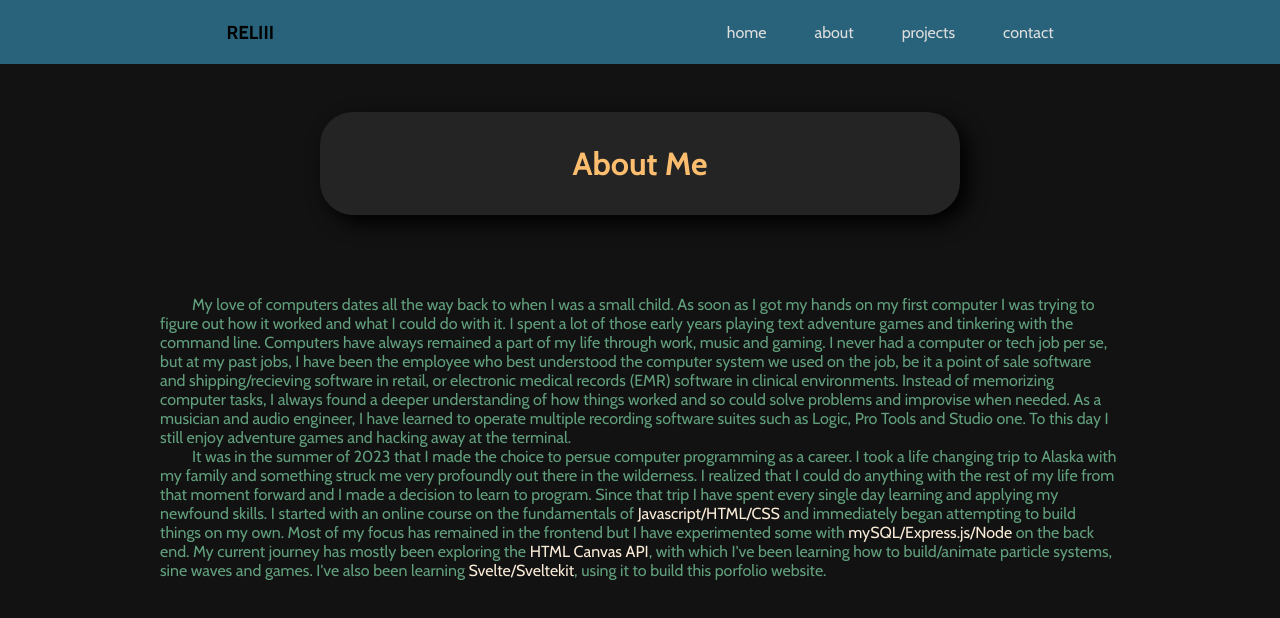
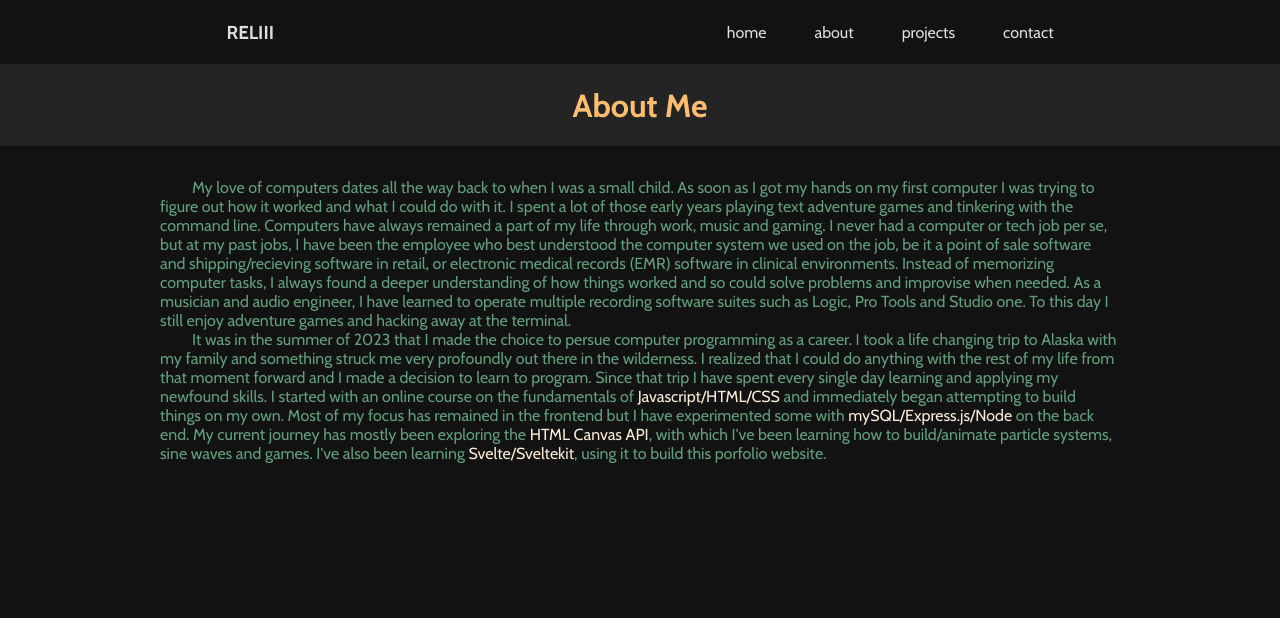
Before and after one commit to bobbythree/portfolio, a SvelteKit app: page /about in a window 1280 px wide. Shown: the top 618 px of the page. Built offline with nearby package versions, Linux system fonts and the light colour scheme.

Commit message:
UI improvements

```diff
--- a/src/lib/components/heading.svelte
+++ b/src/lib/components/heading.svelte
@@ -11,7 +11,6 @@
 
 <style>
   #container {
-    padding: 3rem;
     gap: 1rem;
     display: flex;
     flex-direction: column;
@@ -19,11 +18,10 @@
   }
 
   #heading-div {
-    width: 50vw;
+    width: 100vw;
     background-color: rgb(36, 36, 36);
-    padding: 1rem;
-    border-radius: 33px;
-    filter: drop-shadow(8px 8px 10px black);
+    padding: 0.35rem;
+
   }
 
   #heading {
--- a/src/routes/+layout.svelte
+++ b/src/routes/+layout.svelte
@@ -18,7 +18,7 @@
 <style>
 
   #nav-bar {
-    background-color: rgb(41, 99, 123);
+    background-color: #121212;
     color: rgb(221, 221, 221);
     display: flex;
     justify-content: space-around;
@@ -27,7 +27,7 @@
   }
 
   #nav-logo {
-    color: black;
+    color: rgb(221, 221, 221);
   }
 
   .nav-links {
--- a/src/routes/+page.svelte
+++ b/src/routes/+page.svelte
@@ -44,7 +44,8 @@
 
 
 </script>
-
+<div id="main-container">
+  <div id="content-container">
     <Typewriter interval=60>
       <h1 id="heading">Robert Edward Lewis III</h1>
     </Typewriter>
@@ -53,7 +54,13 @@
       <h2 id="subHeading">Frontend Programmer, Wielder of Javascript</h2>
     </Typewriter>
 
+    <div id="flower-div">
       <canvas bind:this={canvas} />
+    </div>
+  </div>
+
+</div>
+
 
 
 <style>
@@ -61,22 +68,37 @@
     color: rgb(250, 192, 117);
     /* text-align: center; */
     padding: 2rem;
+    padding-bottom: 0;
     --cursor-color: #121212;
   }
 
   #subHeading {
-    position: absolute;
-    top: 150px;
-    left: 0px;
+    padding-left: 2rem;
     color: rgb(189, 110, 149);
     font-weight: 200;
-    /* text-align: center; */
-    padding: 2rem;
-    padding-top: 0;
+
+  }
+
+  #main-container {
+    padding: 0 15vw;
+    /* background-color: rgb(170, 170, 170); */
+
+  }
+
+  #content-container {
+    /* background-color: gray; */
   }
 
   canvas {
-    background-color: #121212;
+    padding-top: 3rem;
+    display: flex;
+    place-items: center;
+    /* background-color: black; */
+  }
 
+  #flower-div {
+
+    display: flex;
+    justify-content: center;
   }
 </style>
```
Lines whose indentation alone changed are shown as unchanged.
